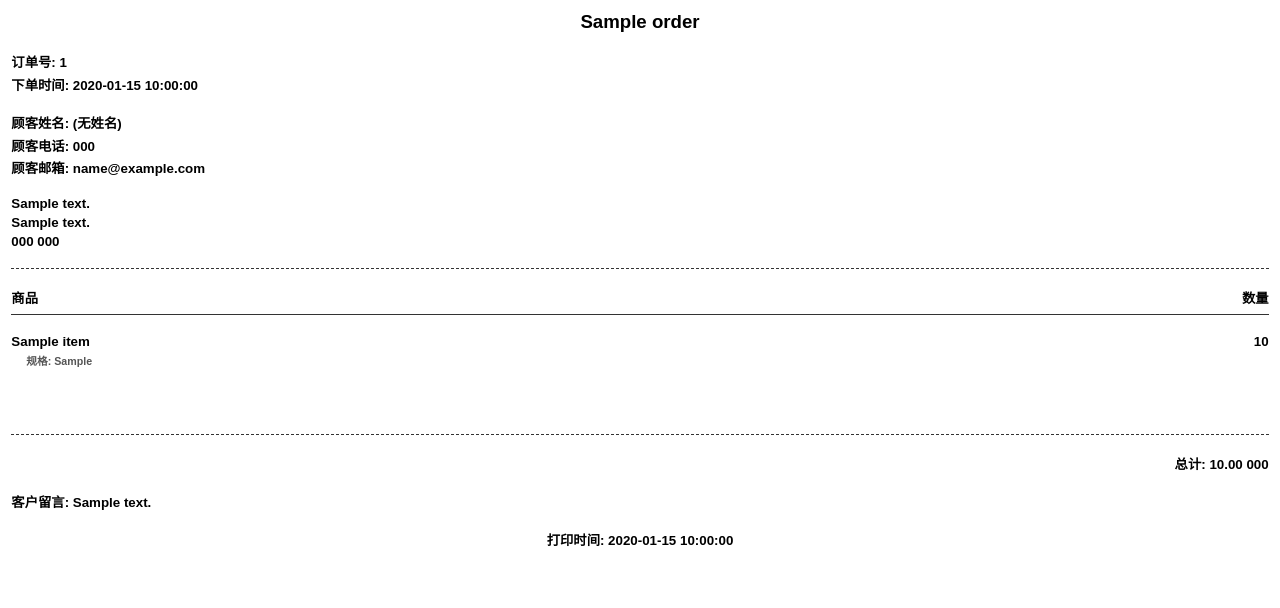
After one commit to halfcookedegg/allValue-win-autoPrint-UI, a Flask app: template templates/receipt_template.html in a window 1280 px wide. The commit adds this page. Shown: the top 608 px of the page. Run offline with Flask 3, Linux system fonts and the light colour scheme; data comes from the database, SQL or seed files in the repository; the template is opened without the code that fills it: most values are stand-ins (such as "Sample title", 1, 10 or a date in 2020); data that the repository does not hold is empty.

Commit message:
Adding a new function print by pdf, to cover some printer cant take utf-8 in ESC/POS code. this function rely on SumatraPDF pls download portable version in root when used and GTK3 to provide base env for weasyprint.

```diff
--- a/app.py
+++ b/app.py
@@ -10,20 +10,25 @@ from apscheduler.schedulers.background import BackgroundScheduler
 from flask import Flask, request, jsonify, render_template, redirect, url_for, abort
 
 import print_helper
+import print_helper_pdf
 import print_helper_old
 from database import (
     init_db, get_setting, set_setting,
-    insert_or_update_order, get_all_orders, update_order, get_order_by_id
+    insert_or_update_order, get_all_orders, update_order, get_order_by_db_id
 )
 from token_manager import get_allvalue_access_token
 
+
+weasyprint_logger = logging.getLogger('weasyprint')
+weasyprint_logger.setLevel(logging.DEBUG)
+weasyprint_logger.addHandler(logging.StreamHandler())
 app = Flask(__name__)
 
 # 配置日志
 logging.basicConfig(level=logging.INFO, format='%(asctime)s - %(levelname)s - %(message)s')
 app.logger.setLevel(logging.INFO)
 
-shop = ""
+shop = "一品滋味"
 ALLVALUE_GRAPHQL_ENDPOINT = f"https://{shop}.myallvalue.com/admin/api/open/graphql/v202108"
 ALLVALUE_WEBHOOK_SECRET = os.environ.get("ALLVALUE_WEBHOOK_SECRET")
 TIME_FILE = "uptime.json"
@@ -131,7 +136,7 @@ def fetch_missing_orders(start_time):
     page_size = 50  # 每次请求50个订单
 
     # 构建查询字符串，使用 created_at_range 过滤
-    filter_str = f"created_at_range:[{start_ts} TO {end_ts}]"
+    filter_str = f"created_at_range:[{start_ts} TO {end_ts}] AND financial_state:PAID"
     app.logger.debug(f"Filter string: {filter_str}")
 
     while has_next_page:
@@ -183,7 +188,7 @@ def poll_orders():
         start_time = datetime.datetime.utcnow() - datetime.timedelta(hours=1)
     if start_time and start_time < end_time:
         app.logger.info(f"轮询时间范围：{start_time} 到 {end_time}")
-        missing_orders = fetch_missing_orders(start_time, end_time)
+        missing_orders = fetch_missing_orders(start_time)
         if missing_orders:
             app.logger.info(f"发现 {len(missing_orders)} 个遗漏订单")
             for order in missing_orders:
@@ -250,21 +255,27 @@ def index():
     orders = get_all_orders()
     return render_template("index.html", orders=orders)
 
-@app.route("/print/<string:order_id>")
-def print_order_route(order_id):
-    order = get_order_by_id(order_id)
-    if not order:
-        return "Order not found", 404
-    default_printer = get_setting('default_printer')
-    if default_printer:
-        win32print.SetDefaultPrinter(default_printer)
-        success = print_helper.print_order(order["order_json"])  #  调用 printer_helper.py 中的 print_order 函数
-        if success:
-            update_order(order_id, "已打印")
-            return redirect(url_for('index'))
-        else:
-            return "Print failed", 500  # 返回错误信息
-    return "Printer not set", 500
+@app.route("/print/<string:order_db_id_from_route>")
+def print_order_route(order_db_id_from_route):
+    order_record = get_order_by_db_id(order_db_id_from_route)
+    if not order_record:
+        return "订单未找到", 404
+
+    order_data_to_print = order_record["order_json"]
+    printer_name_setting = get_setting('default_printer')
+    print_method_setting = get_setting('print_method')
+
+    if not printer_name_setting:
+        return "打印失败：未在系统中设置目标打印机。", 500
+
+    app.logger.info(f"手动打印请求：订单 {order_data_to_print.get('order_id')} (DB ID: {order_db_id_from_route})。")
+    success = dispatch_print_job(order_data_to_print, printer_name_setting, print_method_setting)
+
+    if success:
+        update_order(order_db_id_from_route, "已打印") # 使用从路由获取的数据库ID
+        return redirect(url_for('index'))
+    else:
+        return f"打印失败 (方式: {print_method_setting or 'escpos'})。请检查应用日志获取详细信息。", 500
 
 @app.route("/settings", methods=["GET", "POST"])
 def settings():
@@ -272,12 +283,12 @@ def settings():
         default_printer = request.form.get("default_printer")
         auto_print_enabled = request.form.get("auto_print_enabled") == 'on'
         polling_enabled = request.form.get("polling_enabled") == 'on'
-        # print_method = request.form.get("print_method")
+        print_method = request.form.get("print_method")
 
         set_setting("default_printer", default_printer)
         set_setting("auto_print_enabled", str(auto_print_enabled).lower())
         set_setting("polling_enabled", str(polling_enabled).lower())
-        # set_setting("print_method", print_method)
+        set_setting("print_method", print_method)
 
         global scheduler_started
         if polling_enabled and not scheduler_started:
@@ -299,7 +310,7 @@ def settings():
                            default_printer=get_setting('default_printer'),
                            auto_print_enabled=get_setting('auto_print_enabled') == 'true',
                            polling_enabled=get_setting('polling_enabled') == 'true',
-                           # print_method=get_setting('print_method'),
+                           print_method=get_setting('print_method')or 'escpos',
                            printers=[printer[2] for printer in win32print.EnumPrinters(2)])
 
 def verify_webhook_signature(request):
@@ -499,46 +510,104 @@ def persist_order_data(order_data):
     return order_id
 
 
-def print_order_if_enabled(order_data, should_print=True):
-    """根据配置决定是否打印订单。"""
+def print_order_if_enabled(order_data, db_order_id_to_update, should_print=True):
     if get_setting('auto_print_enabled') == 'true' and should_print:
-        default_printer = get_default_printer()
-        if default_printer:
-            win32print.SetDefaultPrinter(default_printer)
-            success = print_helper.print_order(order_data)
-            if success:
-                return True
-            else:
-                app.logger.warning("打印失败")
-                return False
+        printer_name_setting = get_default_printer()  # 从设置中获取打印机名称
+        print_method_setting = get_setting('print_method')  # 从设置中获取打印方法
+
+        if not printer_name_setting:
+            app.logger.warning(f"自动打印订单 {order_data.get('order_id')} 失败：打印机名称未在设置中配置。")
+            update_order(db_order_id_to_update, "打印失败 (未配置打印机)")  # 更新状态
+            return False
+
+        app.logger.info(f"自动打印已启用。尝试为订单 {order_data.get('order_id')} 调用 dispatch_print_job。")
+        success = dispatch_print_job(order_data, printer_name_setting, print_method_setting)
+
+        # 基于 dispatch_print_job 的结果更新数据库状态
+        if success:
+            update_order(db_order_id_to_update, "已打印")
         else:
-            app.logger.warning("未设置默认打印机。")
-            return False
-    return True
+            update_order(db_order_id_to_update, "打印失败")
+        return success
+
+    app.logger.info(f"订单 {order_data.get('order_id')}：自动打印未启用或本次无需打印。")
+    update_order(db_order_id_to_update, "未打印 (自动打印禁用或无需)")  # 更新状态
+    return None
 
 
 def process_order_webhook(order_node_id, should_print=True):
     """处理订单 Webhook 的主逻辑。"""
+    db_order_id = None  # 用于存储数据库中的订单ID
     try:
         access_token = get_allvalue_access_token()
+        if not access_token:
+            app.logger.error("无法获取Access Token，处理 Webhook 失败。")
+            # 这里可能需要一个机制来处理 db_order_id 未知的情况，或不更新状态
+            return False  # 直接返回失败
 
         raw_order_data = fetch_order_details(access_token, order_node_id)
-        order_data = parse_order_data(raw_order_data)
-        order_id = persist_order_data(order_data)
-        print_method = get_setting('print_method')
-        print_success = print_order_if_enabled(order_data, should_print)
-        if print_success:
-            update_order(order_id, "已打印")
-        else:
-            update_order(order_id, "未打印")
-        return True
-    except (requests.exceptions.RequestException, OrderProcessingError) as e:
-        app.logger.error(f"处理订单webhook时发生错误: {e}")
+        order_data_parsed = parse_order_data(raw_order_data)  # 重命名以区分
+
+        # 先持久化订单，获取数据库中的ID
+        db_order_id = persist_order_data(order_data_parsed)  # 这个ID用于更新状态
+        if not db_order_id:
+            app.logger.error(f"持久化订单 {order_data_parsed.get('order_id')} 失败。")
+            return False  # 持久化失败，则不继续打印
+
+        # 调用 print_order_if_enabled，它内部会根据结果更新数据库状态
+        # print_order_if_enabled 现在返回 True(成功发送), False(发送失败), None(未尝试)
+        print_attempt_result = print_order_if_enabled(order_data_parsed, db_order_id, should_print)
+
+        # process_order_webhook 的返回值仅表示webhook处理流程是否成功，不直接等于打印结果
+        return True  # Webhook处理流程本身执行完毕
+
+    except OrderProcessingError as ope:  # OrderProcessingError 是我们自定义的错误
+        app.logger.error(f"处理订单 Webhook {order_node_id} 时发生 OrderProcessingError: {ope}")
+        if db_order_id:  # 如果订单已存入数据库，但后续处理失败
+            update_order(db_order_id, f"处理错误: {ope}")
+        return False
+    except requests.exceptions.RequestException as req_e:
+        app.logger.error(f"处理订单 Webhook {order_node_id} 时发生网络请求错误: {req_e}")
+        if db_order_id:
+            update_order(db_order_id, "处理错误 (网络)")
         return False
     except Exception as e:
-        app.logger.exception("处理订单webhook时发生未知错误:")
+        app.logger.exception(f"处理订单 Webhook {order_node_id} 时发生未知错误:")
+        if db_order_id:
+            update_order(db_order_id, "处理错误 (未知)")
         return False
 
+
+def dispatch_print_job(order_data_for_printing, printer_name_from_settings, print_method_from_settings):
+    """
+    根据打印方法设置，分发打印任务到相应的打印助手。
+    """
+    success = False
+    actual_print_method = print_method_from_settings or 'escpos' # 默认使用escpos
+
+    # 确保 shop_name 存在于 order_data 中 (见下方关于问题3的讨论)
+    # 如果决定由 app.py 统一添加 shop_name:
+    if 'shop_name' not in order_data_for_printing:
+        order_data_for_printing['shop_name'] = shop # 使用 app.py 中的全局 shop 变量
+
+    if actual_print_method == 'pdf':
+        app.logger.info(f"分发任务：使用PDF打印助手处理订单 {order_data_for_printing.get('order_id')}")
+        success = print_helper_pdf.print_order(
+            order_data_for_printing,
+            printer_name=printer_name_from_settings
+        )
+    else: # 'escpos'
+        app.logger.info(f"分发任务：使用ESC/POS打印助手处理订单 {order_data_for_printing.get('order_id')}")
+        if printer_name_from_settings:
+            try:
+                win32print.SetDefaultPrinter(printer_name_from_settings)
+            except Exception as e:
+                app.logger.error(f"设置默认打印机 '{printer_name_from_settings}' 失败: {e}")
+                return False # 无法设置默认打印机，打印可能失败
+
+        success = print_helper.print_order(order_data_for_printing)
+
+    return success
 
 @app.route('/webhook', methods=['POST'])
 def handle_webhook():
--- a/requirements.txt
+++ b/requirements.txt
@@ -18,3 +18,4 @@ tzdata==2024.2
 tzlocal==5.2
 urllib3==2.3.0
 Werkzeug==3.1.3
+weasyprint~=65.1
--- a/templates/index.html
+++ b/templates/index.html
@@ -91,7 +91,7 @@
         </td>
 
         <td>
-                <a href="{{ url_for('print_order_route', order_id=order.order_id) }}" class="btn btn-primary">手动打印</a>
+                <a href="{{ url_for('print_order_route', order_db_id_from_route=order.id) }}" class="btn btn-primary">手动打印</a>
         </td>
     </tr>
     {% endfor %}
--- /dev/null
+++ b/templates/receipt_template.html
@@ -0,0 +1,143 @@
+<!DOCTYPE html>
+<html lang="zh-CN">
+<head>
+    <meta charset="UTF-8">
+    <title>小票</title>
+    <style>
+         /*--- 页面大小和字体基础设置 --- */
+        /*@page {*/
+        /*    !* 设置页面宽度为72mm，对应80mm宽的纸卷，并留出打印机硬件边距。高度自动。 *!*/
+        /*    size: 72mm 1000mm;*/
+        /*    !* 页面本身不留边距，由body的padding来控制内容区 *!*/
+        /*    margin: 3mm;*/
+        /*}*/
+        body {
+            font-family: 'SimSun', 'Microsoft YaHei', 'Arial Unicode MS', sans-serif;
+            font-size: 10pt; /* 小票字体通常为 9pt-10pt */
+            margin: 0;
+            padding: 3mm; /* 在内容四周留出3mm的内边距 */
+            box-sizing: border-box; /* 确保padding不会撑大宽度 */
+            width: 100%;
+            font-weight: bold;
+        }
+
+        /* --- 通用样式 --- */
+        .text-center { text-align: center; }
+        .text-right { text-align: right; }
+        .bold { font-weight: bold; }
+        .section { margin-top: 5mm; margin-bottom: 5mm; }
+        .info-block div { margin-bottom: 1mm; } /* 让订单、客户信息等块内的行间距稍微拉开一点 */
+
+        /* --- 特定元素样式 --- */
+        .shop-name { font-size: 14pt; font-weight: bold; margin-bottom: 5mm; }
+
+        hr.separator {
+            border: none;
+            border-top: 1px dashed #333; /* 虚线分隔 */
+            margin-top: 5mm;
+            margin-bottom: 5mm;
+        }
+
+        /* --- 商品列表样式 --- */
+        .item-header {
+            display: flex;
+            justify-content: space-between;
+            font-weight: bold;
+            border-bottom: 1px solid #333; /* 表头下方加一条实线，更清晰 */
+            padding-bottom: 2mm;
+            margin-bottom: 3mm; /* 表头和第一个商品之间的间距 */
+        }
+
+        .item-entry {
+            margin-bottom: calc(6mm * 2.92); /* 每个商品条目之间的垂直间距 */
+        }
+
+        .line-item {
+            display: flex;
+            justify-content: space-between; /* 商品名和数量两端对齐 */
+        }
+
+        .item-name {
+            flex-grow: 1;
+            word-break: break-all; /* 允许长商品名自动换行 */
+            padding-right: 5px; /* 与数量之间留出一点空隙 */
+        }
+
+        .item-qty {
+            min-width: 30px; /* 给数量列一个最小宽度，方便对齐 */
+            text-align: right;
+        }
+
+        .item-options {
+            font-size: 8pt; /* 规格字体小一点 */
+            padding-left: 15px;
+            color: #555;
+            margin-top: 1mm; /* 规格与商品名之间的间距 */
+        }
+    </style>
+</head>
+<body>
+    <div class="text-center shop-name">{{ order.shop_name | default('你的店铺名') }}</div>
+
+    <div class="info-block">
+        <div>订单号: {{ order.order_id | default('') }}</div>
+        <div>下单时间: {{ order.created_at[:19] | default('') }}</div>
+    </div>
+
+    <div class="info-block section">
+        <div>顾客姓名:
+            {% set s_fname = order.shipping_address.firstName | default('', true) %}
+            {% set s_lname = order.shipping_address.lastName | default('', true) %}
+            {% set c_fname = order.customer_info.firstName | default('', true) %}
+            {% set c_lname = order.customer_info.lastName | default('', true) %}
+
+            {% if s_fname or s_lname %}{{ s_fname }} {{ s_lname }}{% elif c_fname or c_lname %}{{ c_fname }} {{ c_lname }}{% else %}(无姓名){% endif %}
+        </div>
+        <div>顾客电话: {{ order.shipping_address.phone | default('') }}</div>
+        <div>顾客邮箱: {{ order.contact_email | default('') }}</div>
+    </div>
+
+    <div class="info-block">
+        <div>{{ order.shipping_address.address1 | default('') }}</div>
+        <div>{{ order.shipping_address.address2 | default('') }}</div>
+        <div>{{ order.shipping_address.zip | default('') }} {{ order.shipping_address.countryCode | default('') }}</div>
+    </div>
+
+    <hr class="separator">
+
+    <div class="item-header">
+        <span class="item-name">商品</span>
+        <span class="item-qty">数量</span>
+    </div>
+
+    <div class="section">
+        {% for item in order.line_items %}
+        <div class="item-entry">
+            <div class="line-item">
+                <span class="item-name">{{ item.name | default('') }}</span>
+                <span class="item-qty">{{ item.quantity | default(0) }}</span>
+            </div>
+            {% if item.option_values %}
+            <div class="item-options">规格: {{ item.option_values | join(', ') }}</div>
+            {% endif %}
+        </div>
+        {% endfor %}
+    </div>
+
+    <hr class="separator">
+
+    <div class="section text-right bold">
+        总计: {{ "%.2f" | format(order.total_price.amount | float) }} {{ order.total_price.currency_code | default('') }}
+    </div>
+
+    <div class="section">
+        客户留言: {{ order.customer_message | default('') }}
+    </div>
+
+    <div class="section text-center">
+        打印时间: {{ current_print_time }}
+    </div>
+    <br>
+    <br>
+</body>
+</html>
```
Also changed, not shown: database.py (+14 -11 lines), print_helper.py (+6 -1 lines), print_helper_pdf.py (added, +237 -0 lines), templates/settings.html (+7 -1 lines), 1 other file.
